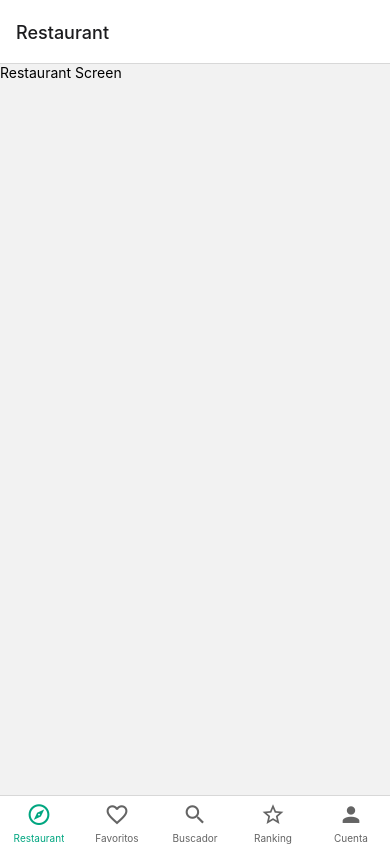
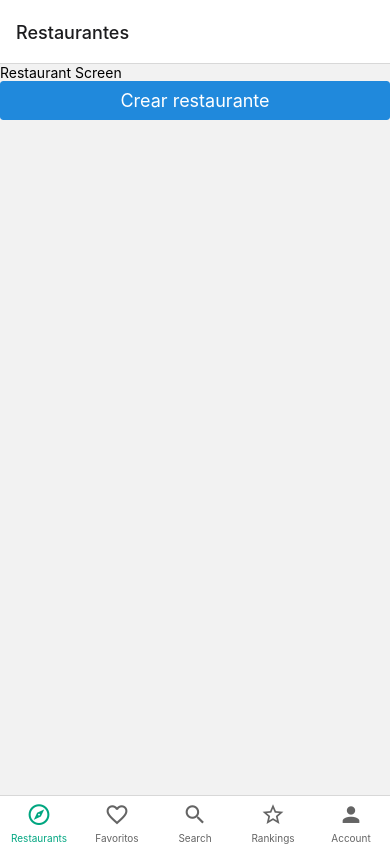
Before and after one commit to fredo09/5-tenedores-full-app, a React Native app: screen / in a window 390 px wide. Built offline with nearby package versions, Linux system fonts and the light colour scheme.

Commit message:
e han agregado los stacks y alguna navegacion para el uso de la app.

```diff
--- /dev/null
+++ b/src/navigation/AccountStack/index.js
@@ -0,0 +1,21 @@
+import { createNativeStackNavigator } from "@react-navigation/native-stack";
+
+import { AccountScreen } from "./../../screens/Account";
+
+import { Screen } from "./../../utils/screensName";
+
+const Stack = createNativeStackNavigator();
+
+export const AccountStack = () => {
+  return (
+    <Stack.Navigator>
+      <Stack.Screen
+        name={Screen.account.tab}
+        component={AccountScreen}
+        options={{
+          title: "Mi Cuenta",
+        }}
+      />
+    </Stack.Navigator>
+  );
+};
--- /dev/null
+++ b/src/navigation/FavoritosStack/index.js
@@ -0,0 +1,21 @@
+import { createNativeStackNavigator } from "@react-navigation/native-stack";
+
+import { FavoritosScreen } from "./../../screens/Favoritos";
+
+import { Screen } from "./../../utils/screensName";
+
+const Stack = createNativeStackNavigator();
+
+export const FavoritesStack = () => {
+  return (
+    <Stack.Navigator>
+      <Stack.Screen
+        name={Screen.favorites.favoritos}
+        component={FavoritosScreen}
+        options={{
+          title: "Mis Favoritos",
+        }}
+      />
+    </Stack.Navigator>
+  );
+};
--- /dev/null
+++ b/src/navigation/RakingStack/index.js
@@ -0,0 +1,21 @@
+import { createNativeStackNavigator } from "@react-navigation/native-stack";
+
+import { RankingScreen } from "./../../screens/Ranking";
+
+import { Screen } from "./../../utils/screensName";
+
+const Stack = createNativeStackNavigator();
+
+export const RakingStack = () => {
+  return (
+    <Stack.Navigator>
+      <Stack.Screen
+        name={Screen.ranking.ranking}
+        component={RankingScreen}
+        options={{
+          title: "Ranking",
+        }}
+      />
+    </Stack.Navigator>
+  );
+};
--- /dev/null
+++ b/src/navigation/RestaurantStack/index.js
@@ -0,0 +1,29 @@
+import { createNativeStackNavigator } from "@react-navigation/native-stack";
+
+import { RestaurantScreen } from "../../screens/Restaurant";
+import { AddRestaurantScreen } from "./../../screens/Restaurant/AddRestaurantScreen";
+import { Screen } from "../../utils/screensName";
+
+const Stack = createNativeStackNavigator();
+
+export function RestaurantStack() {
+  return (
+    <Stack.Navigator>
+      <Stack.Screen
+        name={Screen.restaurant.restaurants}
+        component={RestaurantScreen}
+        options={{
+          title: "Restaurantes",
+        }}
+      />
+
+      <Stack.Screen
+        name={Screen.restaurant.addRestaurant}
+        component={AddRestaurantScreen}
+        options={{
+          title: "Nuevo Restaurante",
+        }}
+      />
+    </Stack.Navigator>
+  );
+}
--- /dev/null
+++ b/src/navigation/SearchStack/index.js
@@ -0,0 +1,21 @@
+import { createNativeStackNavigator } from "@react-navigation/native-stack";
+
+import { SearchScreen } from "./../../screens/Search";
+
+import { Screen } from "./../../utils/screensName";
+
+const Stack = createNativeStackNavigator();
+
+export const SearchStack = () => {
+  return (
+    <Stack.Navigator>
+      <Stack.Screen
+        name={Screen.search.search}
+        component={SearchScreen}
+        options={{
+          title: "Buscador",
+        }}
+      />
+    </Stack.Navigator>
+  );
+};
--- a/src/navigation/index.js
+++ b/src/navigation/index.js
@@ -1,12 +1,15 @@
 import { createBottomTabNavigator } from "@react-navigation/bottom-tabs";
 import { Icon } from "react-native-elements";
 
-//Importando Screen
-import { RestaurantScreen } from "./../screens/Restaurant";
-import { FavoritosScreen } from "./../screens/Favoritos";
-import { SearchScreen } from "./../screens/Search";
-import { RankingScreen } from "./../screens/Ranking";
-import { AccountScreen } from "./../screens/Account";
+//Importando Screen stack
+import { RestaurantStack } from "./RestaurantStack";
+import { FavoritesStack } from "./FavoritosStack";
+import { RakingStack } from "./RakingStack";
+import { SearchStack } from "./SearchStack";
+import { AccountStack } from "./AccountStack";
+
+//Importando screen de forma mas simple
+import { Screen } from "./../utils/screensName";
 
 const Tab = createBottomTabNavigator();
 
@@ -16,39 +19,72 @@ export function AppNavigation() {
       screenOptions={({ route }) => ({
         tabBarActiveTintColor: "#00a680",
         tabBarInactiveTintColor: "#646464",
+        headerShown: false,
         tabBarIcon: ({ color, size }) =>
           screenOptionsTabsIcon(route, color, size),
       })}
     >
-      <Tab.Screen name="Restaurant" component={RestaurantScreen} />
-      <Tab.Screen name="Favoritos" component={FavoritosScreen} />
-      <Tab.Screen name="Buscador" component={SearchScreen} />
-      <Tab.Screen name="Ranking" component={RankingScreen} />
-      <Tab.Screen name="Cuenta" component={AccountScreen} />
+      <Tab.Screen
+        name={Screen.restaurant.tab}
+        component={RestaurantStack}
+        options={{
+          title: "Restaurants",
+        }}
+      />
+      <Tab.Screen
+        name={Screen.favorites.tab}
+        component={FavoritesStack}
+        options={{
+          title: "Favoritos",
+        }}
+      />
+      <Tab.Screen
+        name={Screen.search.tab}
+        component={SearchStack}
+        options={{
+          title: "Search",
+        }}
+      />
+      <Tab.Screen
+        name={Screen.ranking.tab}
+        component={RakingStack}
+        options={{
+          title: "Rankings",
+        }}
+      />
+      <Tab.Screen
+        name={Screen.account.tab}
+        component={AccountStack}
+        options={{
+          title: "Account",
+        }}
+      />
     </Tab.Navigator>
   );
 }
 
 function screenOptionsTabsIcon(route, color, size) {
+  const { restaurant, search, favorites, ranking, account } = Screen;
+
   let iconName = "";
 
-  if (route.name === "Restaurant") {
+  if (route.name === restaurant.tab) {
     iconName = "compass-outline";
   }
 
-  if (route.name === "Favoritos") {
+  if (route.name === favorites.tab) {
     iconName = "heart-outline";
   }
 
-  if (route.name === "Buscador") {
+  if (route.name === search.tab) {
     iconName = "magnify";
   }
 
-  if (route.name === "Ranking") {
+  if (route.name === ranking.tab) {
     iconName = "star-outline";
   }
 
-  if (route.name === "Cuenta") {
+  if (route.name === account.tab) {
     iconName = "account";
   }
 
--- /dev/null
+++ b/src/screens/Restaurant/AddRestaurantScreen/index.js
@@ -0,0 +1,10 @@
+import React from "react";
+import { Text, View } from "react-native";
+
+export const AddRestaurantScreen = () => {
+  return (
+    <View>
+      <Text>Agregar nuevo restaurante</Text>
+    </View>
+  );
+};
--- a/src/screens/Restaurant/index.js
+++ b/src/screens/Restaurant/index.js
@@ -1,10 +1,18 @@
 import React from "react";
+import { Button } from "react-native-elements";
 import { View, Text } from "react-native";
+import { Screen } from "./../../utils/screensName";
 
-export const RestaurantScreen = () => {
+export const RestaurantScreen = ({ navigation }) => {
+  const onHandleAddRestaurant = () => {
+    //navigation.navigate(Screen.restaurant.addRestaurant);
+    //TODO
+  };
+
   return (
     <View>
-      <Text>Restaurant Screen </Text>
+      <Text>Restaurant Screen</Text>
+      <Button title="Crear restaurante" onPress={onHandleAddRestaurant} />
     </View>
   );
 };
--- /dev/null
+++ b/src/utils/screensName/index.js
@@ -0,0 +1,33 @@
+const restaurantStack = {
+  tab: "RestaurantesTab",
+  restaurants: "Restaurants",
+  addRestaurant: "Agregar Restaurants",
+};
+
+const favoritesStack = {
+  tab: "FavoritosTab",
+  favoritos: "Favoritos",
+};
+
+const rankingStack = {
+  tab: "RankingTab",
+  ranking: "Ranking",
+};
+
+const searchStack = {
+  tab: "SearchTab",
+  search: "Buscador",
+};
+
+const accountStack = {
+  tab: "CuentaTab",
+  cuenta: "Cuenta",
+};
+
+export const Screen = {
+  restaurant: restaurantStack,
+  favorites: favoritesStack,
+  search: searchStack,
+  ranking: rankingStack,
+  account: accountStack,
+};
```
